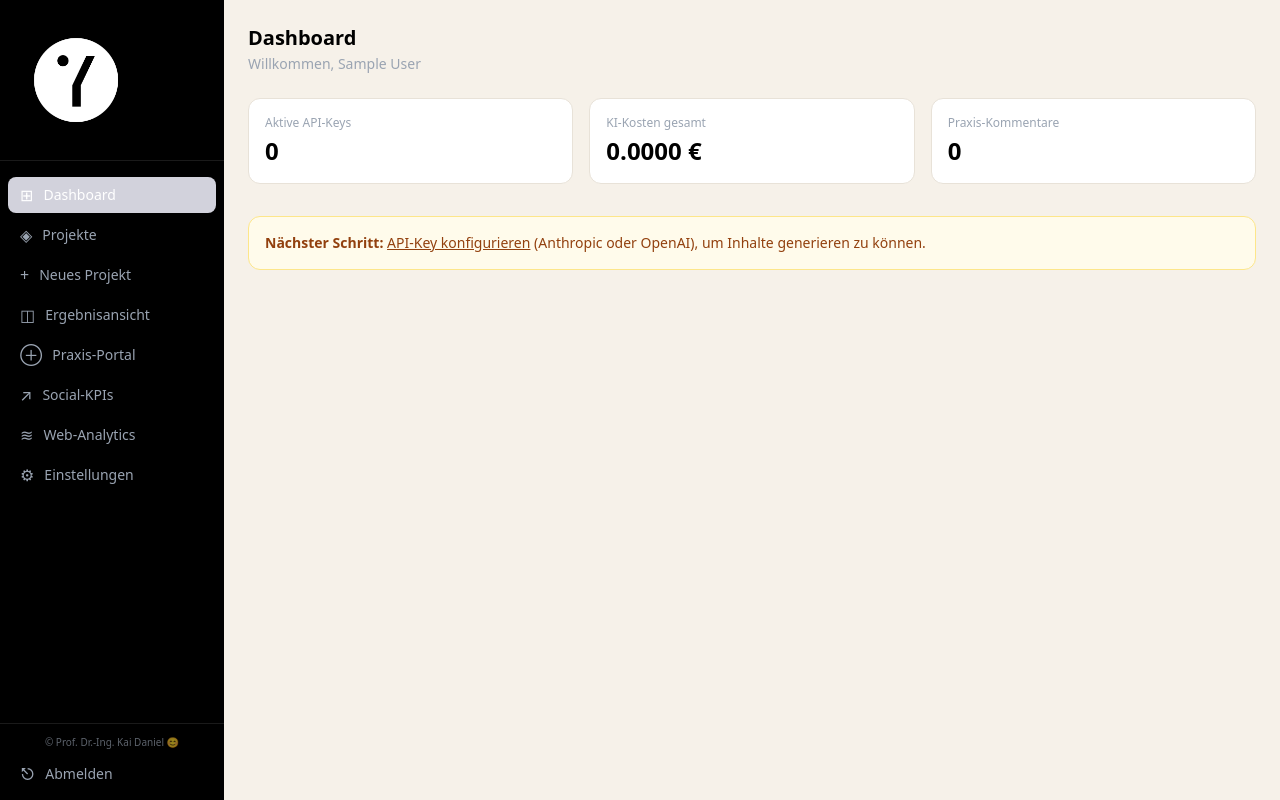
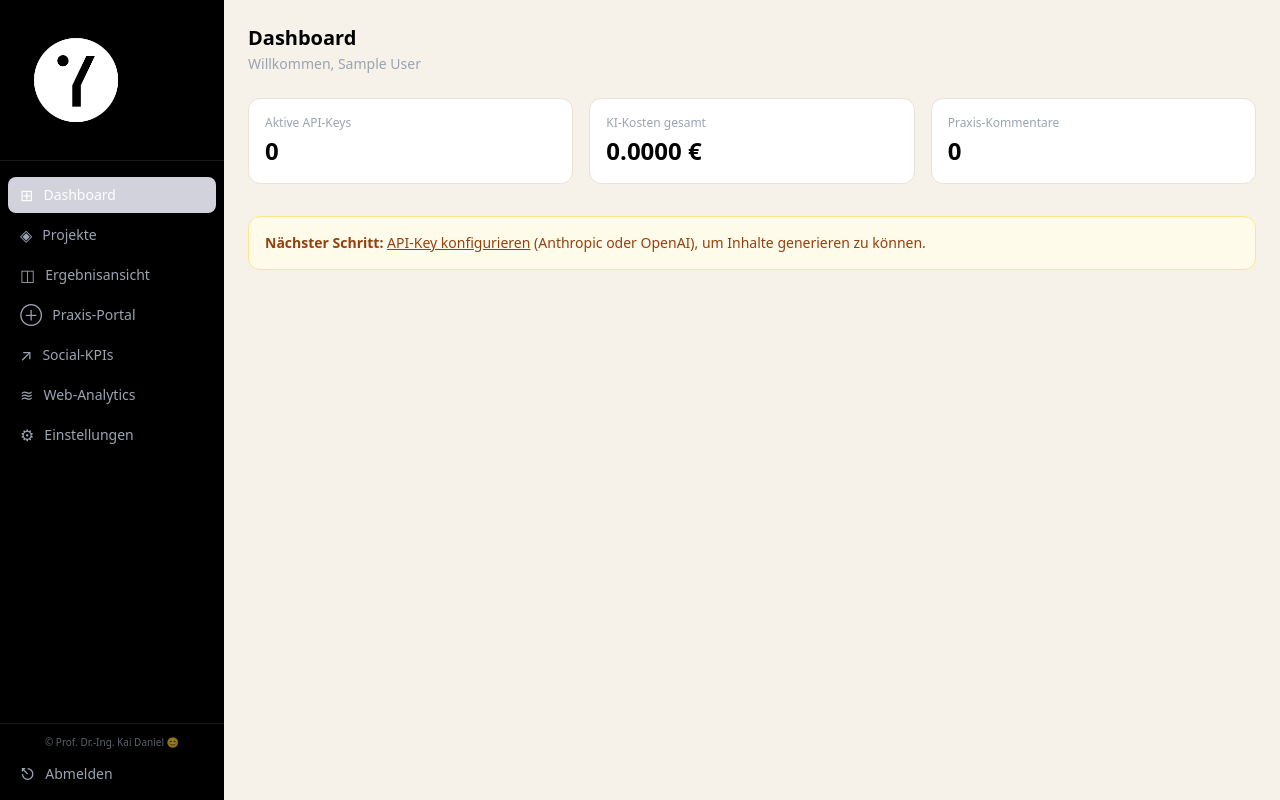
Before and after one commit to Vysible/Content, a Next.js app: page / in a window 1280 px wide. Built offline with nearby package versions, Linux system fonts and the light colour scheme; no server answers; the database is empty; sample sign-in values are in the browser's storage.

Commit message:
chore(ui): Sidebar-Nav-Eintrag '+ Neues Projekt' entfernt

```diff
--- a/components/layout/sidebar.tsx
+++ b/components/layout/sidebar.tsx
@@ -10,7 +10,6 @@ import { cn } from '@/lib/utils'
 const navItems = [
   { href: '/', label: 'Dashboard', icon: '⊞' },
   { href: '/projects', label: 'Projekte', icon: '◈' },
-  { href: '/projects/new', label: 'Neues Projekt', icon: '+' },
   { href: '/results', label: 'Ergebnisansicht', icon: '◫' },
   { href: '/praxis-portal', label: 'Praxis-Portal', icon: '⊕' },
   { href: '/kpi', label: 'Social-KPIs', icon: '↗' },
```
Also changed, not shown: 1 other file (tests, documents, lock files or other folders).
